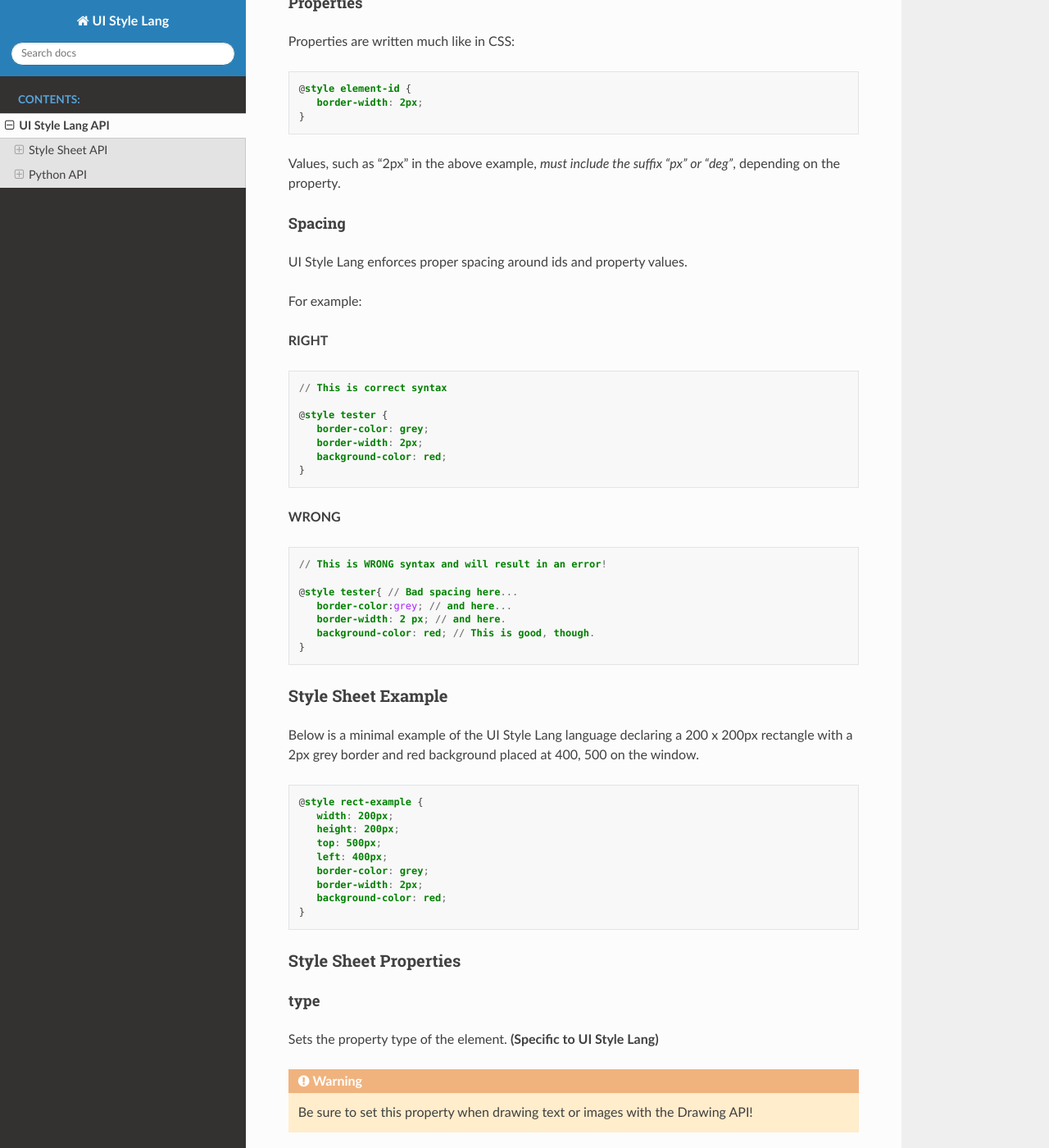
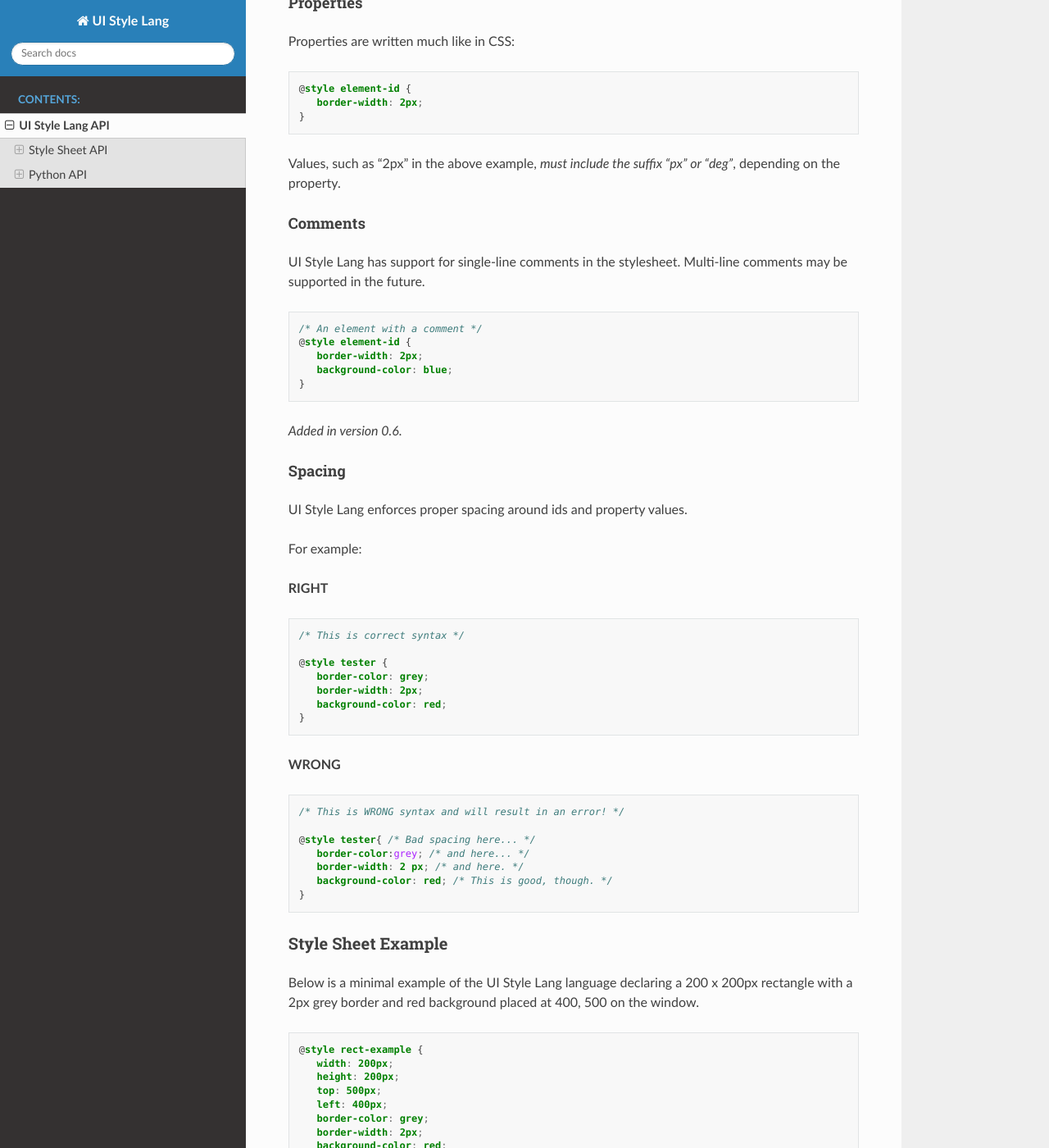
Before and after one commit to Correct-Syntax/ui-style-lang, a Sphinx documentation site: the page built from docs/source/api.rst, in a window 1280 px wide and 1400 px high, scrolled down 909 px. Shown: the whole window at 82% size. Built offline with Sphinx 7.4.7 and the Read the Docs theme 2.0.0, drawn with Linux system fonts in a browser that asks for light colours; some of the changed text lies outside the part shown.

Commit message:
added docs for inline comments

```diff
--- a/docs/source/api.rst
+++ b/docs/source/api.rst
@@ -45,6 +45,21 @@ Properties are written much like in CSS:
 Values, such as "2px" in the above example, *must include the suffix "px" or "deg"*, depending on the property.
 
 
+Comments
+--------
+
+UI Style Lang has support for single-line comments in the stylesheet. Multi-line comments may be supported in the future.
+
+.. code-block:: css
+
+   /* An element with a comment */
+   @style element-id {
+      border-width: 2px;
+      background-color: blue;
+   }
+
+.. versionadded:: 0.6
+
 Spacing
 -------
 
@@ -57,7 +72,7 @@ For example:
 
 .. code-block:: css
 
-   // This is correct syntax
+   /* This is correct syntax */
 
    @style tester {
       border-color: grey;
@@ -69,12 +84,12 @@ For example:
 
 .. code-block:: css
 
-   // This is WRONG syntax and will result in an error!
+   /* This is WRONG syntax and will result in an error! */
 
-   @style tester{ // Bad spacing here...
-      border-color:grey; // and here...
-      border-width: 2 px; // and here.
-      background-color: red; // This is good, though.
+   @style tester{ /* Bad spacing here... */
+      border-color:grey; /* and here... */
+      border-width: 2 px; /* and here. */
+      background-color: red; /* This is good, though. */
    }
 
 
@@ -94,6 +109,11 @@ Below is a minimal example of the UI Style Lang language declaring a 200 x 200px
       border-width: 2px;
       background-color: red;
    }
+
+.. note::
+
+   You will not see anything drawn unless you specify the `top`, `left`, `bottom` and `top` properties. It is easy to forget, but be sure to do so!
+
 
 Style Sheet Properties
 ^^^^^^^^^^^^^^^^^^^^^^
```
